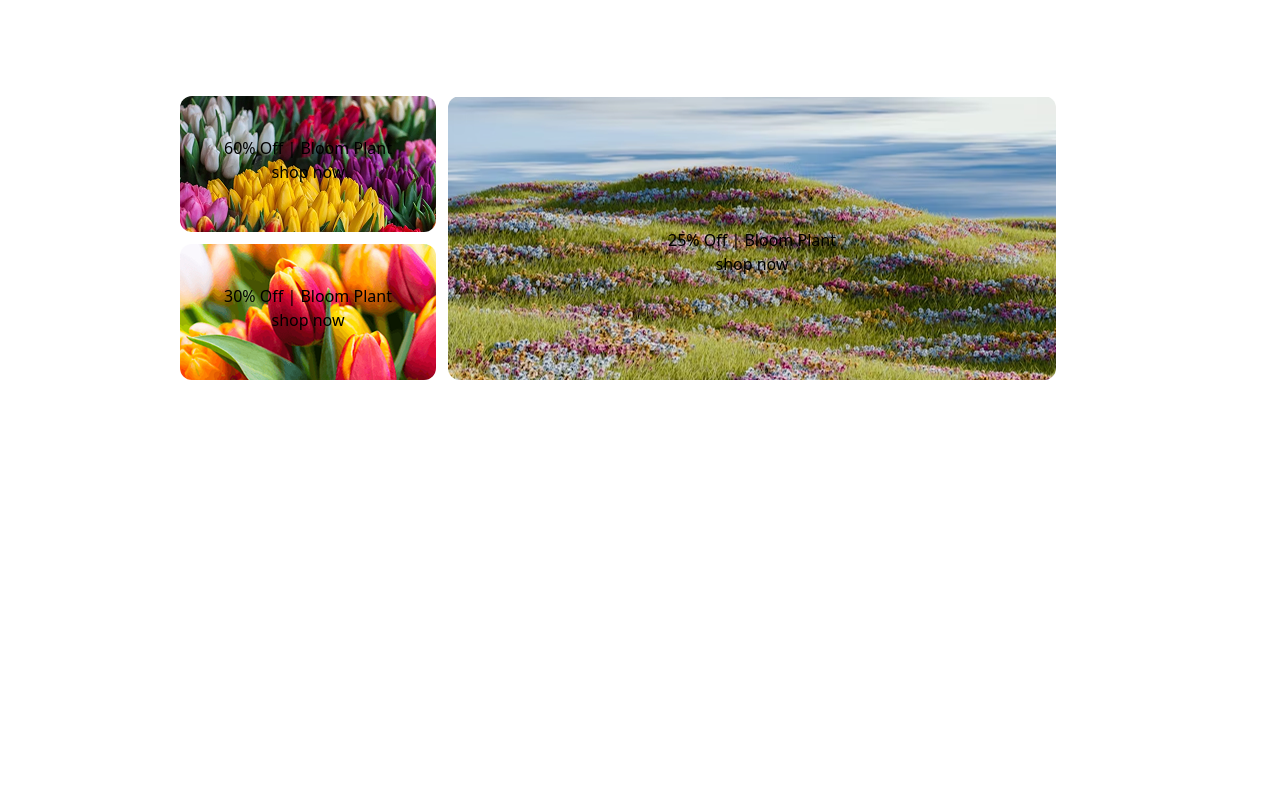
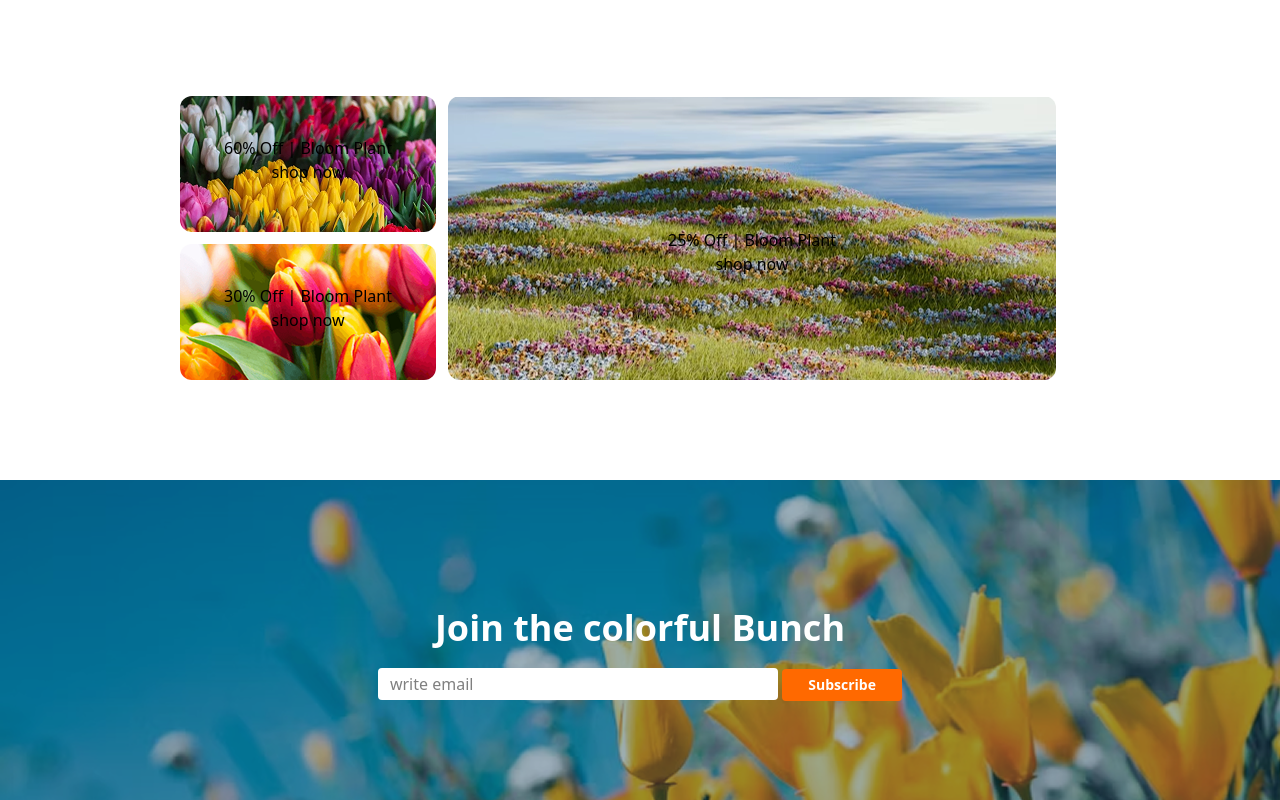
Before and after one commit to Alaminislamtuhin/my-2nd-assignment, a plain HTML site: page index.html in a window 1280 px wide. Shown: the part 1924-2724 px from the top of the page. Before the commit the page ends 2304 px from the top, so only its background shows below. Drawn offline with nearby package versions, Linux system fonts and the light colour scheme.

Commit message:
added the coulorful brance

```diff
--- a/index.html
+++ b/index.html
@@ -144,6 +144,14 @@
 
          </div>
     </section>
+    <section>
+        <div class="  h-80 mt-25 text-center py-32" style="background-image: url(assets/news-letter-bg.png);">
+            <h3 class="font-bold text-4xl text-white">Join the colorful Bunch</h3>
+            <input type="email" id="email" class="bg-white w-100 h-8 pl-3 mt-5 rounded-sm" placeholder="write email" required>
+            <button class="bg-orange-500 w-30 h-8 font-semibold text-sm text-white rounded-sm">Subscribe</button>
+
+        </div>
+    </section>
 
 </body>
 </html>
```
